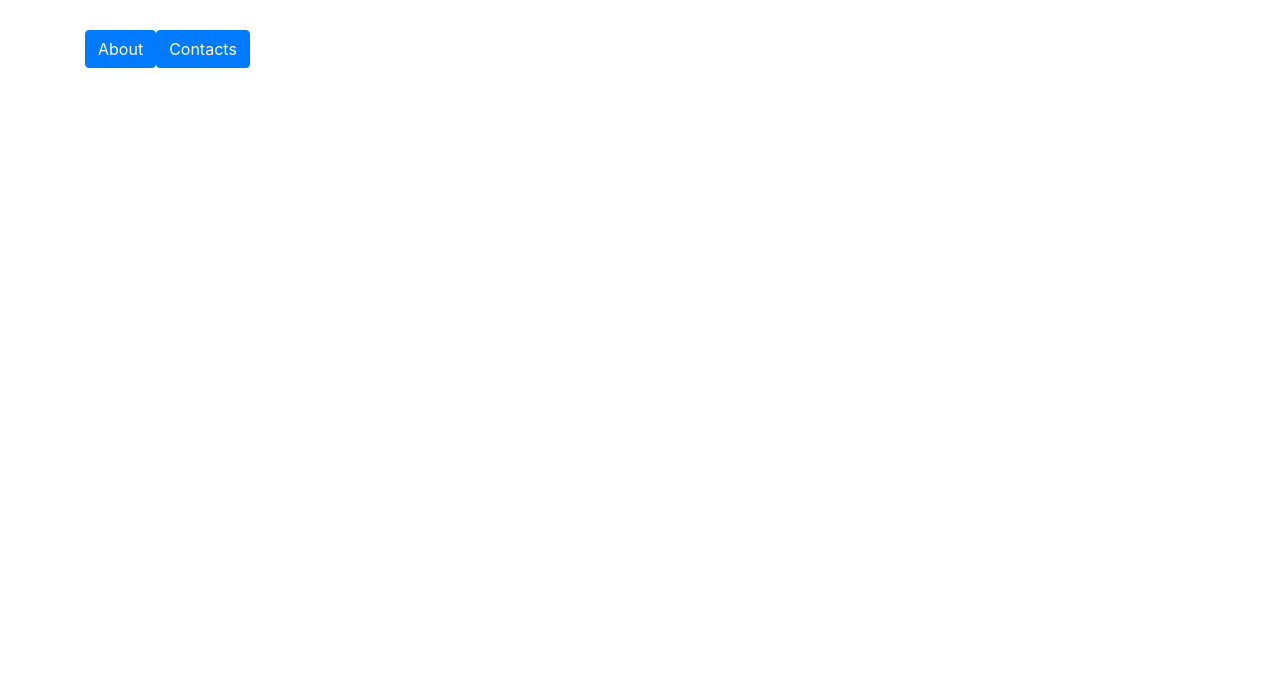
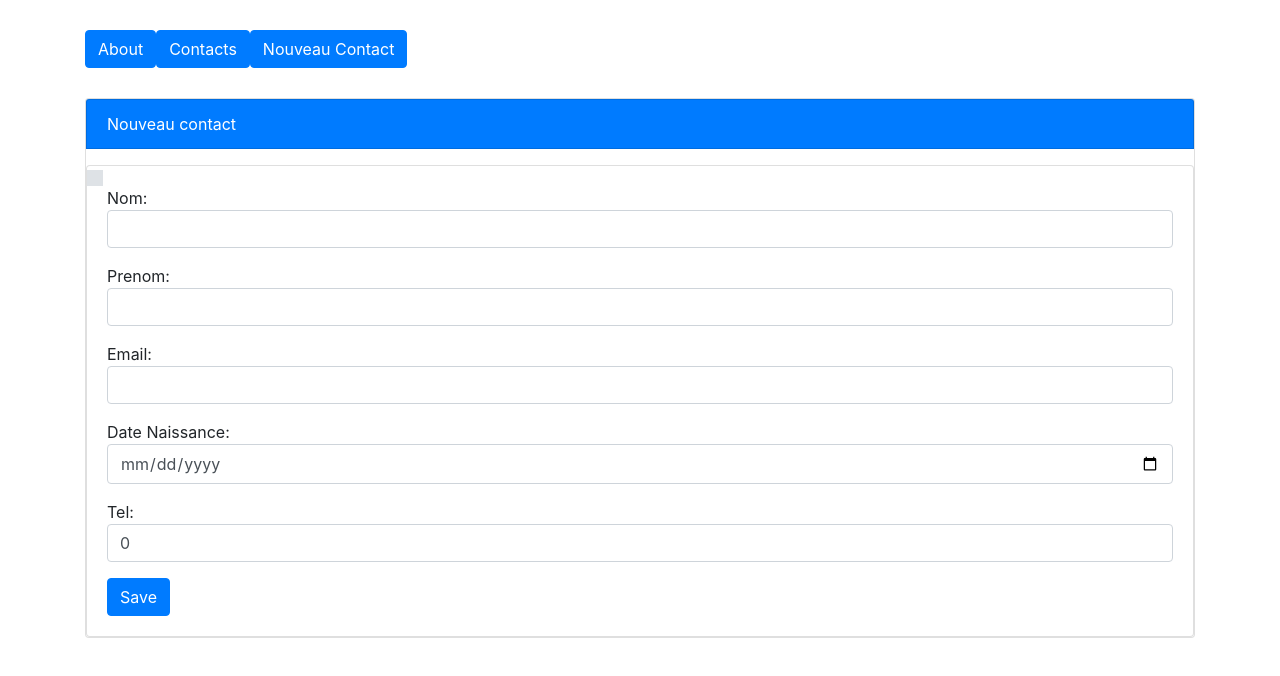
Before and after one commit to DerrickLePro/ContactWeb, an Angular app: page /new-contact in a window 1280 px wide. Before the commit this address led to /. Shown: the top 676 px of the page. Built offline with nearby package versions, Linux system fonts and the light colour scheme.

Commit message:
ajoutContact

```diff
--- a/src/app/about/about.component.html
+++ b/src/app/about/about.component.html
@@ -1,7 +1,13 @@
 <div class="container spacer">
-  <div class="jumbotron">
-       <h1>Hello World !!</h1>
-    <p><strong>Name : {{infos.name}}</strong></p>
-    <P><strong>Email : {{infos.email}}</strong></P>
+  <div class="card">
+    <div class="card text-white bg-primary mb-3 card-header">
+      Personal nformation
+    </div>
+    <div class="card card-body">
+      <h1>Hello World !!</h1>
+      <p><strong>Name : {{infos.name}}</strong></p>
+      <P><strong>Email : {{infos.email}}</strong></P>
+    </div>
   </div>
+
 </div>
--- a/src/app/app.component.html
+++ b/src/app/app.component.html
@@ -2,6 +2,7 @@
 <div class = "container spacer">
     <button routerLink="/about" class = "btn btn-primary">About</button>
     <button routerLink="/contacts" class = "btn btn-primary">Contacts</button>
+  <button routerLink="/new-contact" class = "btn btn-primary">Nouveau Contact</button>
 </div>
 <div class=""></div>
 <router-outlet>
--- a/src/app/app.module.ts
+++ b/src/app/app.module.ts
@@ -10,11 +10,13 @@ import {HttpModule} from '@angular/http';
 import {ContactsService} from '../services/contacts.service';
 import {FormsModule} from '@angular/forms';
 import {NgbModule} from '@ng-bootstrap/ng-bootstrap';
+import { NewContactComponent } from './new-contact/new-contact.component';
 
 
 const appRoutes:Routes = [
   {path:'about', component:AboutComponent},
   {path:'contacts', component:ContactsComponent},
+  {path:'new-contact', component:NewContactComponent},
   {path:'', redirectTo:'/about',pathMatch:'full'}
   ];
 
@@ -22,7 +24,8 @@ const appRoutes:Routes = [
   declarations: [
     AppComponent,
     ContactsComponent,
-    AboutComponent
+    AboutComponent,
+    NewContactComponent
 
   ],
   imports: [
--- a/src/app/contacts/contacts.component.html
+++ b/src/app/contacts/contacts.component.html
@@ -3,7 +3,7 @@
     <div class="col">
 
        <div class="card">
-         <div class="card-header">Liste des contacts</div>
+         <div class="card text-white bg-primary mb-3 card-header">Liste des contacts</div>
          <div class="card-body">
            <div class="form-group">
              <label>Mot clé:</label>
@@ -21,15 +21,11 @@
                <td>{{c.email}}</td>
              </tr>
            </table>
-           <div class="container">
-             <p>Restricted size with rotation and no ellipses:</p>
+           <div class="container" *ngIf="mode==1">
              <ngb-pagination [(collectionSize)]="collectSize" [(page)]="page" [maxSize]="5" [rotate]="true" [ellipses]="false" [boundaryLinks]="true" (click)="gotoPage(page)" ></ngb-pagination>
-             <hr>
-             <pre>Current page: {{page}}</pre>
            </div>
          </div>
        </div>
-
     </div>
   </div>
 
--- a/src/app/contacts/contacts.component.ts
+++ b/src/app/contacts/contacts.component.ts
@@ -14,10 +14,12 @@ export class ContactsComponent implements OnInit {
   motCle:string="";
   currentPage:number=0;
   size:number=5;
-  totalElem:number=0;
+  totalPage:number=0;
   pages:any;
   page:number=1;
   collectSize:number=0;
+  mode:number=0;
+  currentIndex:number=0;
   constructor(private http:Http, public contactService:ContactsService) { }
 
   ngOnInit() {
@@ -31,7 +33,8 @@ export class ContactsComponent implements OnInit {
       .subscribe(data=>{
         this.pageContacts = data;
         this.pages = new Array(data.totalPages);
-        this.collectSize = data.totalPages * 10;
+        this.collectSize = (data.totalPages) * 10;
+        this.totalPage = data.totalPages;
         console.log("Max size " + this.collectSize);
 
       }, error2 => {
@@ -40,11 +43,16 @@ export class ContactsComponent implements OnInit {
   }
   chercher(){
     this.doSearch();
+    this.mode=1;
   }
 
 
   gotoPage(i:number){
-  this.currentPage = i;
+   this.currentIndex = i - 1;
+   if(this.currentIndex<0){
+     this.currentIndex = 0;
+   }
+  this.currentPage = this.currentIndex;
   this.doSearch();
   }
 
--- /dev/null
+++ b/src/app/new-contact/new-contact.component.html
@@ -0,0 +1,66 @@
+<div class="container spacer">
+  <div class="card" *ngIf="mode==1">
+     <div class="card text-white bg-primary mb-3 card-header">
+         Nouveau contact
+     </div>
+    <div class="card card-body">
+      <div>
+        <div class="form-group">
+          <label class="custom-control-label">Nom:</label>
+          <input class="form-control" type="text" [(ngModel)]="contact.nom">
+        </div>
+        <div class="form-group">
+          <label class="custom-control-label">Prenom:</label>
+          <input class="form-control" type="text" [(ngModel)]="contact.prenom">
+        </div>
+        <div class="form-group">
+          <label class="custom-control-label">Email:</label>
+          <input class="form-control" type="text" [(ngModel)]="contact.email">
+        </div>
+        <div class="form-group">
+          <label class="custom-control-label">Date Naissance:</label>
+          <input class="form-control" type="date" [(ngModel)]="contact.dateNaissance">
+        </div>
+        <div class="form-group">
+          <label class="custom-control-label">Tel:</label>
+          <input class="form-control" type="text" [(ngModel)]="contact.tel">
+        </div>
+        <button class="btn btn-primary" (click)="saveContact()">Save</button>
+      </div>
+    </div>
+  </div>
+  <div class="card" *ngIf="mode==2">
+    <div class="card text-white bg-primary mb-3 card-header">
+      Confirmation
+    </div>
+    <div class="card card-body">
+      <div>
+        <div class="form-group">
+          <label class="custom-control-label">ID:</label>
+          <label >{{contact.id}}</label>
+        </div>
+        <div class="form-group">
+          <label class="custom-control-label">Nom:</label>
+          <label >{{contact.nom}}</label>
+        </div>
+        <div class="form-group">
+          <label class="custom-control-label">Prenom:</label>
+          <label >{{contact.prenom}}</label>
+        </div>
+        <div class="form-group">
+          <label class="custom-control-label">Email:</label>
+          <label >{{contact.email}}</label>
+        </div>
+        <div class="form-group">
+          <label class="custom-control-label">Date Naissance:</label>
+          <label >{{contact.dateNaissance}}</label>
+        </div>
+        <div class="form-group">
+          <label class="custom-control-label">Tel:</label>
+          <label >{{contact.tel}}</label>
+        </div>
+        <button class="btn btn-primary" (click)="mode = 1">Nouveau Contact</button>
+      </div>
+    </div>
+  </div>
+</div>
--- /dev/null
+++ b/src/app/new-contact/new-contact.component.ts
@@ -0,0 +1,28 @@
+import { Component, OnInit } from '@angular/core';
+import {Contact} from '../../model/model.contact';
+import {ContactsService} from '../../services/contacts.service';
+
+@Component({
+  selector: 'app-new-contact',
+  templateUrl: './new-contact.component.html',
+  styleUrls: ['./new-contact.component.css']
+})
+export class NewContactComponent implements OnInit {
+  contact:Contact = new Contact();
+  mode:number=1;
+  constructor(public contactService:ContactsService) { }
+
+  ngOnInit() {
+  }
+
+  saveContact(){
+    this.contactService.saveContact(this.contact)
+      .subscribe(data=>{
+       this.mode = 2;
+       this.contact = data;
+      }, error2 => {
+        console.log(error2)
+      })
+  }
+
+}
--- /dev/null
+++ b/src/model/model.contact.ts
@@ -0,0 +1,11 @@
+export  class Contact{
+  id:any=null;
+  nom:string="";
+  prenom:string="";
+  email:string=""
+  dateNaissance:Date;
+  tel:number=0;
+
+  constructor(){  }
+
+}
--- a/src/services/contacts.service.ts
+++ b/src/services/contacts.service.ts
@@ -1,5 +1,6 @@
 import {Injectable} from '@angular/core';
 import {Http} from '@angular/http';
+import {Contact} from '../model/model.contact';
 
 @Injectable()
 export  class  ContactsService{
@@ -11,4 +12,9 @@ export  class  ContactsService{
     return this.http.get("http://localhost:8080/chercherContacts?mc="+motCle+"&page="+page+"&size="+size)
       .map(resp=>resp.json());
   }
+
+  saveContact(contact:Contact){
+    return this.http.post("http://localhost:8080/contacts", contact)
+      .map(resp=>resp.json());
+  }
 }
```
Also changed, not shown: src/app/new-contact/new-contact.component.css (added), 1 other file (tests, documents, lock files or other folders).
